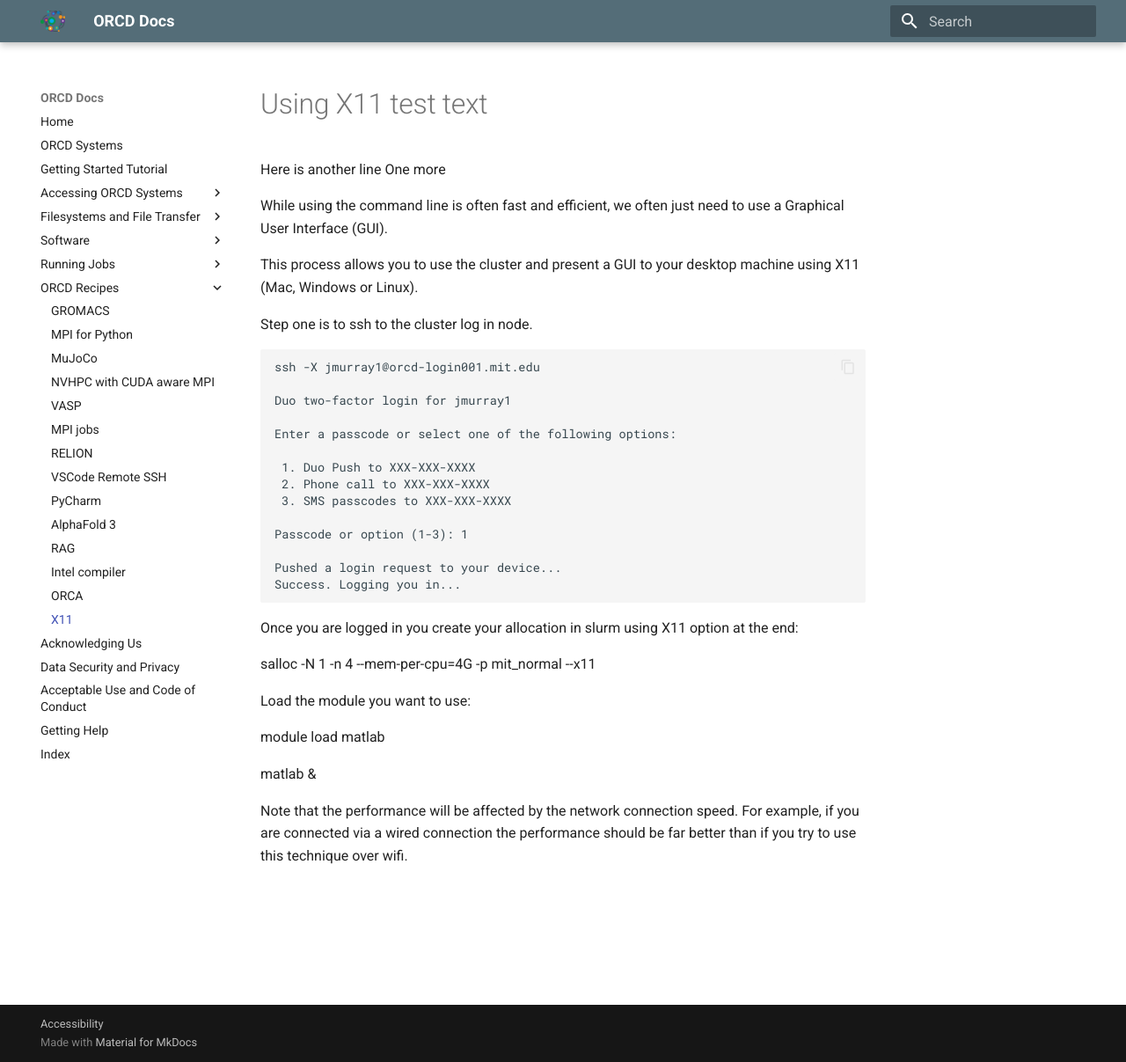
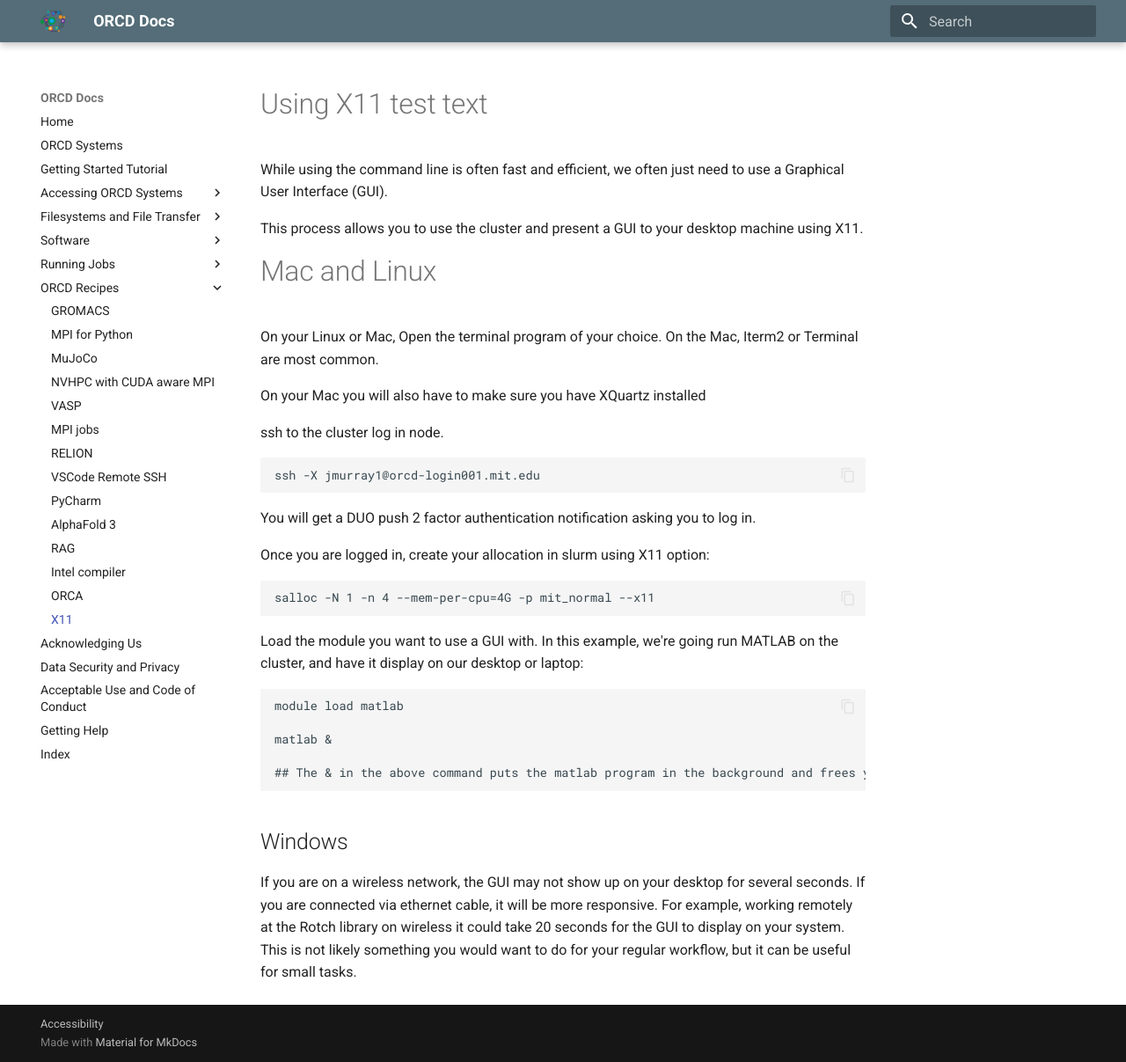
Before and after one commit to mit-orcd/orcd-docs-edit, an MkDocs documentation site: the page built from docs/recipes/X11.md, in a window 1280 px wide and 1207 px high. Shown: the whole window at 88% size. Built offline with MkDocs 1.6.1 and Material for MkDocs 9.7.7, drawn with Linux system fonts in a browser that asks for light colours.

Commit message:
some additions, still need windows instructions

````diff
--- a/docs/recipes/X11.md
+++ b/docs/recipes/X11.md
@@ -1,36 +1,36 @@
 # Using X11 test text
-Here is another line
-One more
 
 While using the command line is often fast and efficient, we often just need to use a Graphical User Interface (GUI).
 
-This process allows you to use the cluster and present a GUI to your desktop machine using X11 (Mac, Windows or Linux).
+This process allows you to use the cluster and present a GUI to your desktop machine using X11.
 
-Step one is to ssh to the cluster log in node.
+# Mac and Linux
+
+On your Linux or Mac, Open the terminal program of your choice. On the Mac, Iterm2 or Terminal are most common.
+
+On your Mac you will also have to make sure you have XQuartz installed
+
+ssh to the cluster log in node.
 ```
 ssh -X jmurray1@orcd-login001.mit.edu
 
-Duo two-factor login for jmurray1
+```
+You will get a DUO push 2 factor authentication notification asking you to log in.
 
-Enter a passcode or select one of the following options:
+Once you are logged in, create your allocation in slurm using X11 option:
+```
+salloc -N 1 -n 4 --mem-per-cpu=4G -p mit_normal --x11
+```
+Load the module you want to use a GUI with. In this example, we're going run MATLAB on the cluster, and have it display on our desktop or laptop:
 
- 1. Duo Push to XXX-XXX-XXXX
- 2. Phone call to XXX-XXX-XXXX
- 3. SMS passcodes to XXX-XXX-XXXX
-
-Passcode or option (1-3): 1
-
-Pushed a login request to your device...
-Success. Logging you in...
 ```
-Once you are logged in you create your allocation in slurm using X11 option at the end:
-
-salloc -N 1 -n 4 --mem-per-cpu=4G -p mit_normal --x11
-
-Load the module you want to use:
-
 module load matlab
 
 matlab &
 
-Note that the performance will be affected by the network connection speed. For example, if you are connected via a wired connection the performance should be far better than if you try to use this technique over wifi.
+## The & in the above command puts the matlab program in the background and frees your terminal for ## other activities.
+```
+## Windows
+
+
+If you are on a wireless network, the GUI may not show up on your desktop for several seconds. If you are connected via ethernet cable, it will be more responsive. For example, working remotely at the Rotch library on wireless it could take 20 seconds for the GUI to display on your system. This is not likely something you would want to do for your regular workflow, but it can be useful for small tasks.
````
